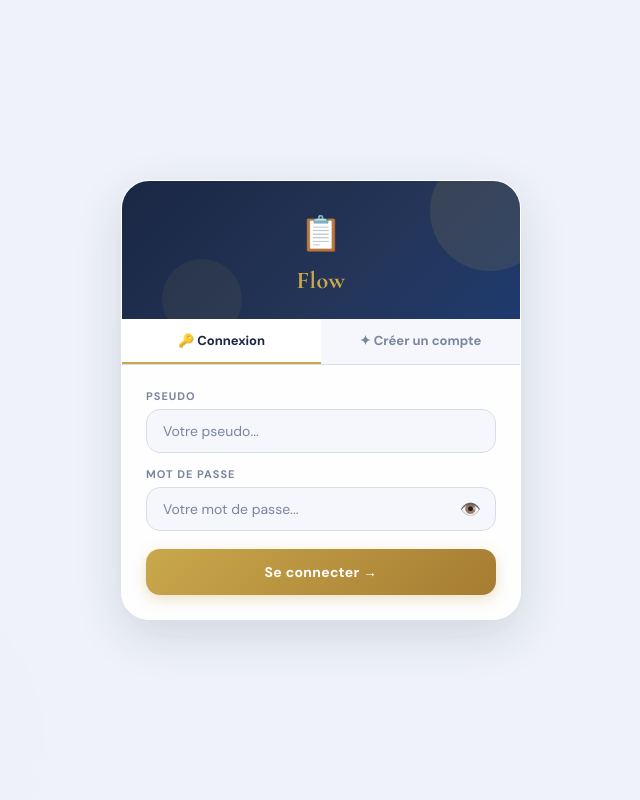
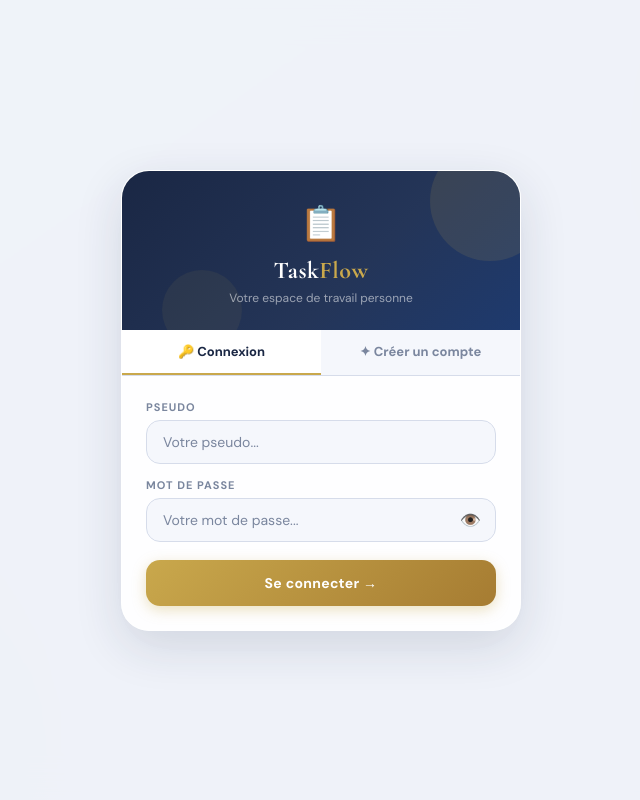
Before and after one commit to amal4567/devops-project, a Flask app: page / in a window 1280 px wide. Shown: the whole page, without its empty margins (319-959 px from the left). Run offline with Flask 3, Linux system fonts and the light colour scheme.

Commit message:
modifier

```diff
--- a/templates/todo.html
+++ b/templates/todo.html
@@ -1135,7 +1135,8 @@
       <div class="auth-card">
         <div class="auth-header">
           <span class="auth-logo">📋</span>
-          <div class="auth-title"><span>Flow</span></div>
+          <div class="auth-title">Task<span>Flow</span></div>
+          <div class="auth-sub">Votre espace de travail personne</div>
         </div>
         <div class="auth-tabs">
           <button
```
